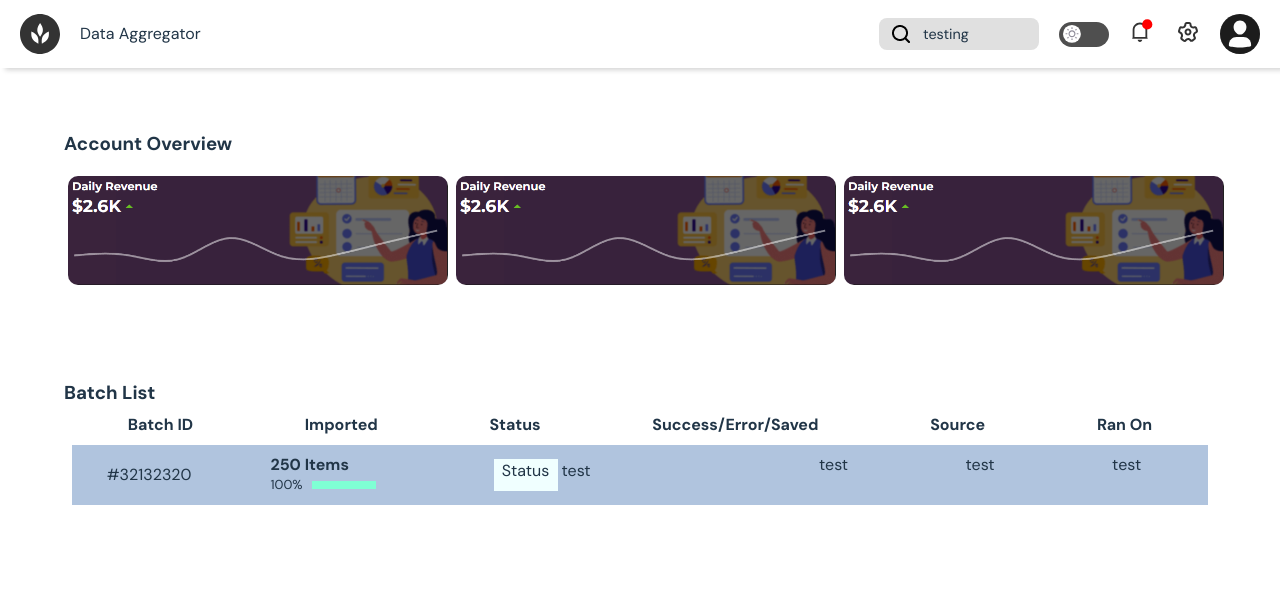
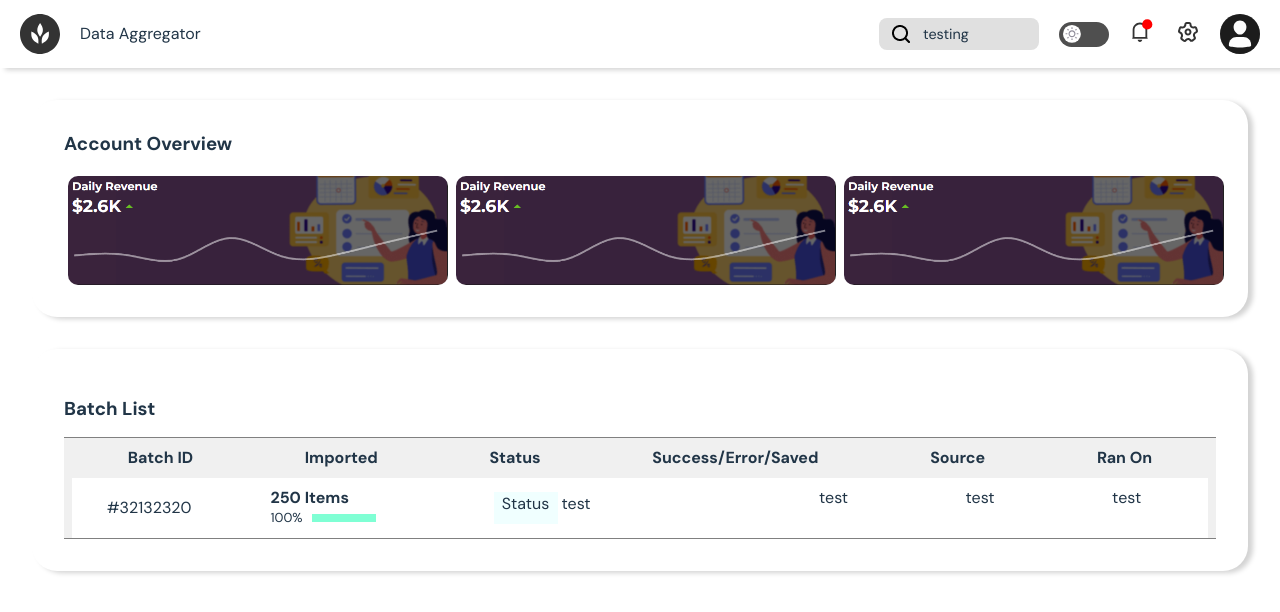
Before and after one commit to Lrivaslo5/Data_aggregator, a React (Vite) app in the folder Data_aggregator/: page / in a window 1280 px wide. Shown: the top 612 px of the page. Built offline with nearby package versions, Linux system fonts and the light colour scheme.

Commit message:
Refactored batch item into new component

```diff
--- a/Data_aggregator/src/App.css
+++ b/Data_aggregator/src/App.css
@@ -47,6 +47,8 @@
   background-color: #FFFFFF;
   margin: 2rem;
   border-radius: 25px;
+  box-shadow: 5px 2px 5px lightgray;
+
 }
 
 .read-the-docs {
@@ -55,6 +57,12 @@
 
 .card h3{
   text-align: left;
+}
+
+.card-section {
+  background-color: #F0F0F0;
+  border-bottom: solid 1px grey ;
+  border-top: solid 1px grey ;
 }
 
 /* Account Overview Styling */
@@ -72,6 +80,12 @@
   margin-right: 0.25rem;
 }
 /* Batch List */
+
+#batch-title {
+  margin-top: 1rem;
+  margin-bottom: 1rem;
+}
+
 #batch-list ul{
   display: flex;
   flex-direction: row;
@@ -87,9 +101,10 @@
   flex-direction: row;
   justify-content: space-around;
   padding: 0.5rem;
-  background-color: lightsteelblue;
   margin-left: 0.5rem;
   margin-right: 0.5rem;
+  background-color: #ffffff;
+
 }
 #batch{
   margin-left: -2rem;
@@ -134,7 +149,6 @@
   width: 4rem;
   text-align: center  ;
   background-color: azure;
-
 }
 #errors{
   height: 2rem;
--- a/Data_aggregator/src/App.jsx
+++ b/Data_aggregator/src/App.jsx
@@ -1,5 +1,7 @@
 import { useState } from 'react'
 import NavBar from './components/NavBar'
+import BatchItem from './components/BatchItem'
+
 
 import './App.css'
 
@@ -29,7 +31,8 @@ function App() {
         {/* <button onClick={handleClick}>
           toggle
         </button> */}
-        <h3>Batch List</h3>
+        <h3 id = "batch-title">Batch List</h3>
+        <div className="card-section">
         <div id= "batch-list">
           <ul>
             <li>Batch ID</li>
@@ -39,30 +42,11 @@ function App() {
             <li>Source</li>
             <li>Ran On</li>
           </ul>
-          <div id = "batch-items">
-            <div id = "item">
-              <div id = "batch">#32132320</div>
-              <div id = "imported">
-                <h4>250 Items</h4>
-                <div id = "import-widget">
-                  <p>100%</p>
-                  <div id = "progress-bar"></div>
-                </div>
-              </div>
-              <div id = "status">
-                <div id ="status-message">
-                  <p>Status</p>
-                </div>
-                <div id = "errors">
-                  <p>test</p>
-                </div>
-              </div>
-              <div>test</div>
-              <div>test</div>
-              <div>test</div>
-            </div>
-          </div>
+          <BatchItem></BatchItem>
         </div>
+
+        </div>
+
       </div>
     </div>
   )
--- /dev/null
+++ b/Data_aggregator/src/components/BatchItem.jsx
@@ -0,0 +1,30 @@
+
+function BatchItem() {
+    return (
+        <div id = "batch-items">
+        <div id = "item">
+          <div id = "batch">#32132320</div>
+          <div id = "imported">
+            <h4>250 Items</h4>
+            <div id = "import-widget">
+              <p>100%</p>
+              <div id = "progress-bar"></div>
+            </div>
+          </div>
+          <div id = "status">
+            <div id ="status-message">
+              <p>Status</p>
+            </div>
+            <div id = "errors">
+              <p>test</p>
+            </div>
+          </div>
+          <div>test</div>
+          <div>test</div>
+          <div>test</div>
+        </div>
+      </div>
+    )
+}
+
+export default BatchItem
```
